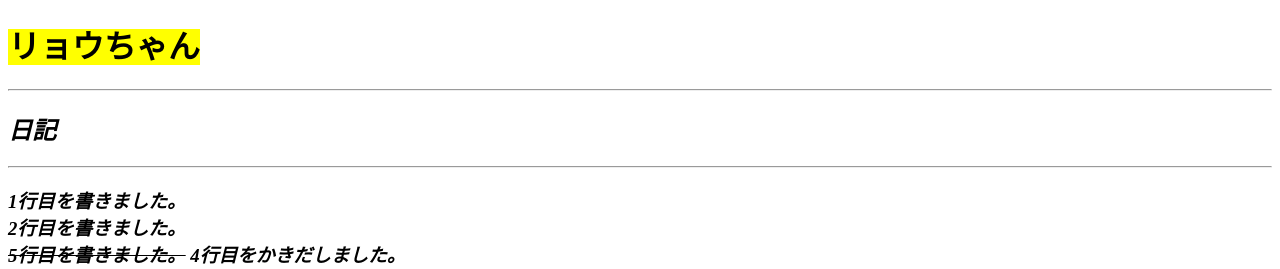
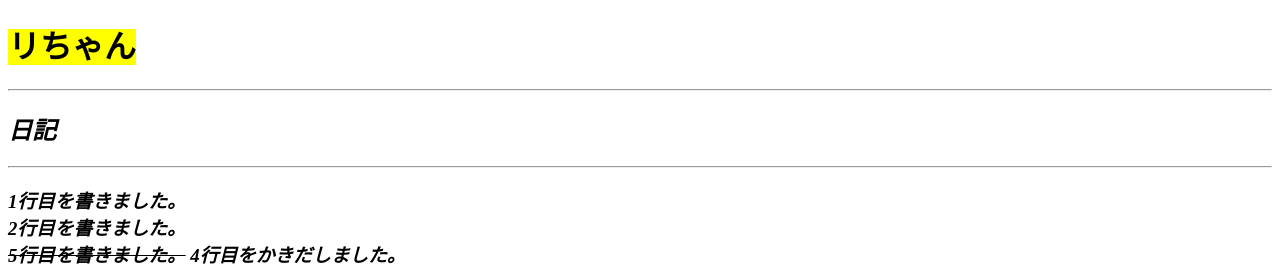
Before and after one commit to 24hs101/24hs101.github.io, a plain HTML site: page index.html in a window 1280 px wide. Shown: the top 269 px of the page. Drawn offline with Linux system fonts and the light colour scheme.

Commit message:
Update index.html

```diff
--- a/index.html
+++ b/index.html
@@ -9,7 +9,7 @@
 </head>
 <body>
 
-    <h1><mark>リョウちゃん</mark></h1>
+    <h1><mark>リちゃん</mark></h1>
 <hr>
 <h2><i>日記</i></h2>
 <hr>
```
